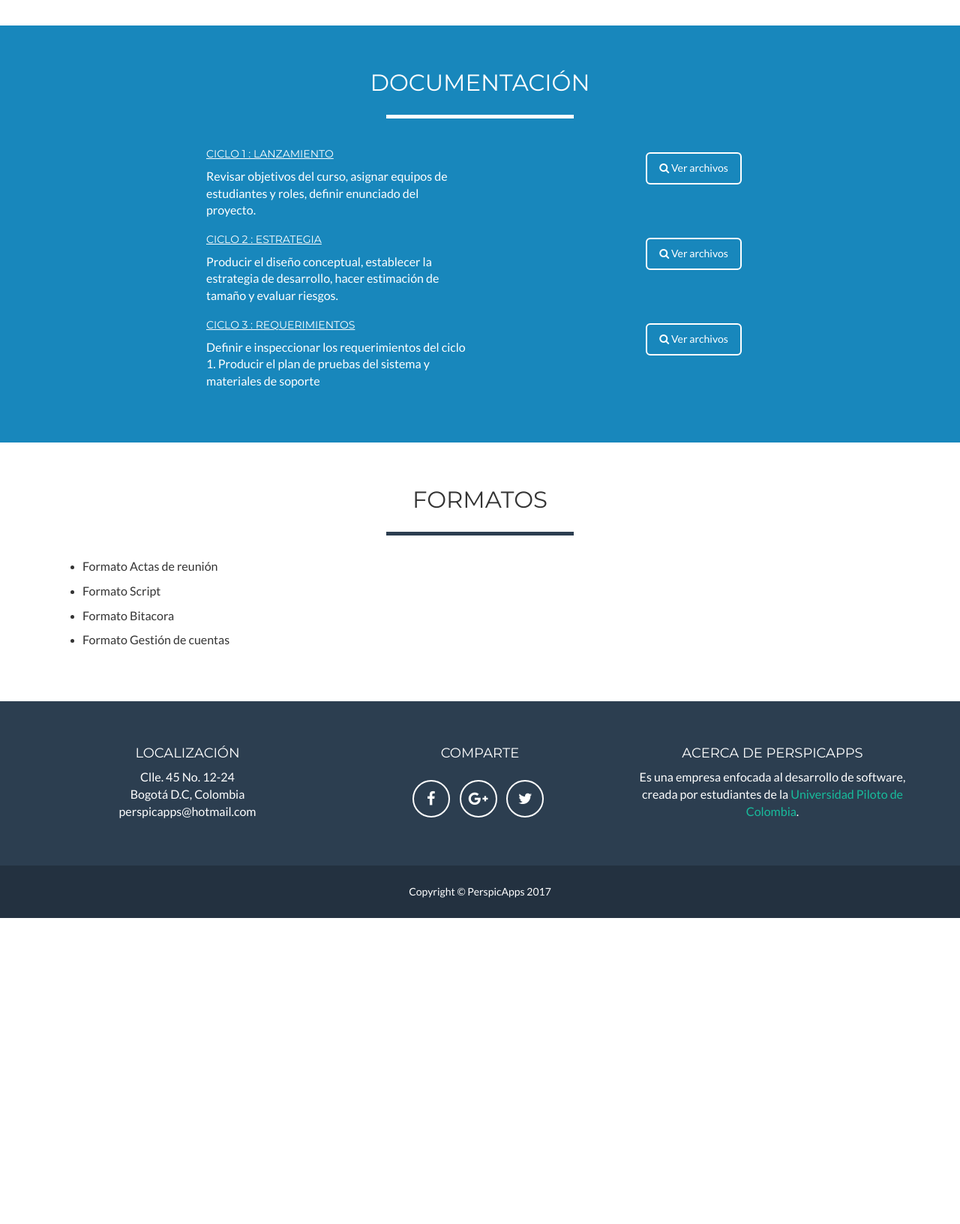
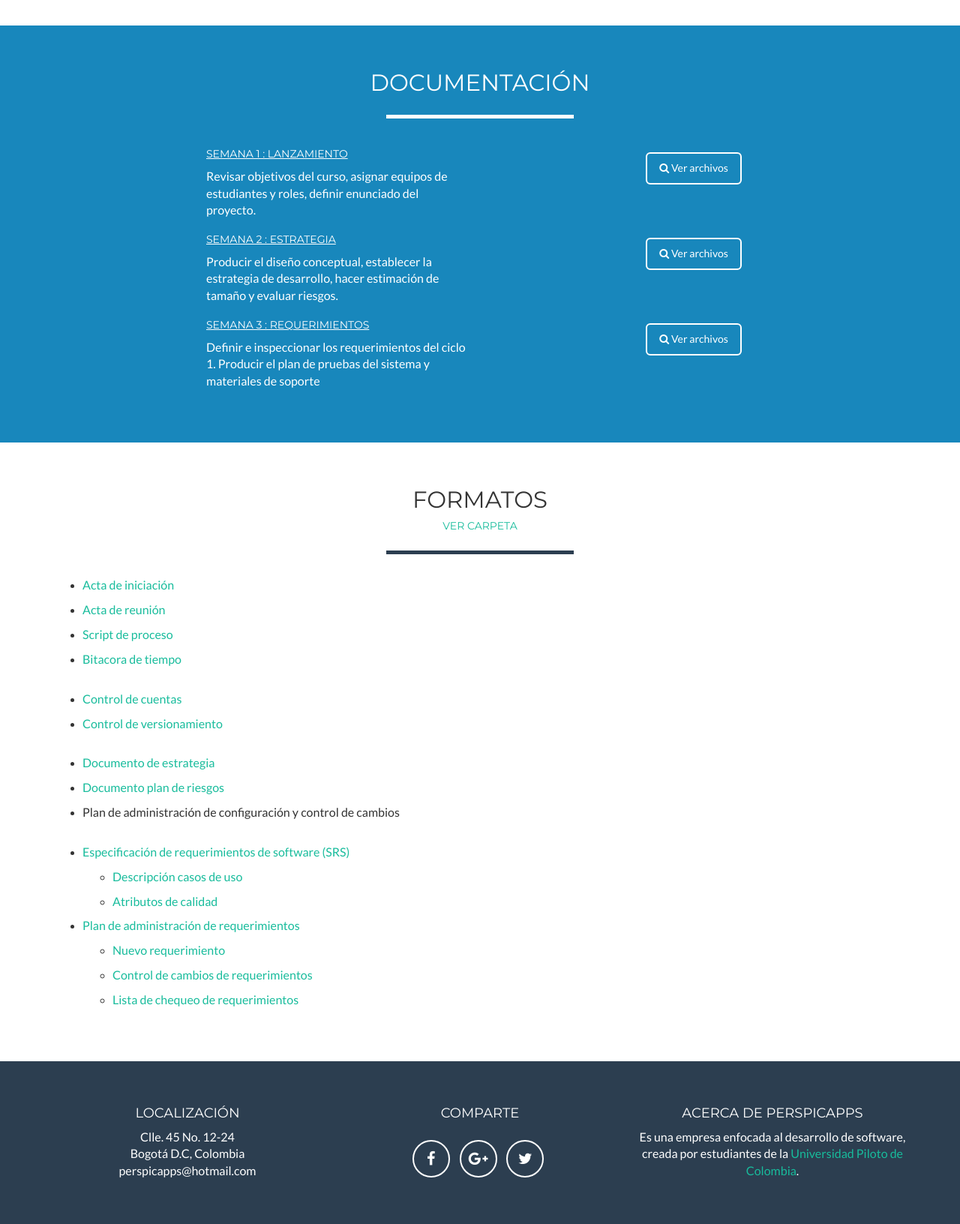
Before and after one commit to Perspicapps1/PortalWeb, a PHP site: page /proyecto.php in a window 1280 px wide. Shown: the part 792-2424 px from the top of the page at 75% size. Before the commit the page ends 2016 px from the top, so only its background shows below. Run offline with PHP 8.4, Linux system fonts and the light colour scheme; some libraries are stand-ins or nearby versions.

Commit message:
Ajustes Links

```diff
--- a/proyecto.php
+++ b/proyecto.php
@@ -117,7 +117,7 @@
                 <!-- Proyecto 1 -->
                 <div class="col-md-12">
                     <div class="col-md-4 col-xs-offset-2">
-                        <h5> <u>Ciclo 1 : Lanzamiento </u></h5>
+                        <h5> <u>Semana 1 : Lanzamiento </u></h5>
                         <p>Revisar objetivos del curso, asignar equipos de estudiantes y roles, definir enunciado del proyecto.</p>
                     </div>
                     <div class="col-md-6 text-center">
@@ -131,7 +131,7 @@
                 <!-- Proyecto 2 -->
                 <div class="col-md-12">
                     <div class="col-md-4 col-xs-offset-2">
-                        <h5> <u>Ciclo 2 : Estrategia</u></h5>
+                        <h5> <u>Semana 2 : Estrategia</u></h5>
                         <p>Producir el diseño conceptual, establecer la estrategia de desarrollo, hacer estimación de tamaño y evaluar riesgos.</p>
                     </div>
                     <div class="col-md-6 text-center">
@@ -145,7 +145,7 @@
                 <!-- ciclo 3 -->
                 <div class="col-md-12">
                     <div class="col-md-4 col-xs-offset-2">
-                        <h5> <u>Ciclo 3 : Requerimientos</u></h5>
+                        <h5> <u>Semana 3 : Requerimientos</u></h5>
                         <p>Definir e inspeccionar los requerimientos del ciclo 1. Producir el plan de pruebas del sistema y materiales de soporte</p>
                     </div>
                     <div class="col-md-6 text-center">
@@ -154,7 +154,7 @@
                         </a>
                     </div>
                 </div>
-                <!-- END[Proyecto 2] -->
+                <!-- END[Proyecto 3] -->
             </div>
         </div>
     </section>
@@ -164,7 +164,7 @@
         <div class="container">
             <div class="row">
                 <div class="col-lg-12 text-center">
-                    <h2>Formatos</h2>
+                    <h2>Formatos<h5><a target="new" href="https://onedrive.live.com/?authkey=%21AI3hPXAtNWUeprs&id=699D14AA9E716631%21161&cid=699D14AA9E716631">Ver carpeta</a></h5></h2>
                     <hr class="star-primary">
                 </div>
             </div>
@@ -174,10 +174,32 @@
                 <div class="col-lg-12">
 
                         <ul>
-                            <li><p>Formato Actas de reunión</p></li>
-                            <li><p>Formato Script</p></li>
-                            <li><p>Formato Bitacora</p></li>
-                            <li><p>Formato Gestión de cuentas</p></li>
+                            <li><p><a target="new" href="https://onedrive.live.com/view.aspx?cid=699d14aa9e716631&page=view&resid=699D14AA9E716631!261&parId=699D14AA9E716631!161&authkey=!AIJTqsGBNDF9QNM&app=Word">Acta de iniciación</a></p></li>
+                            <li><p><a target="new" href="https://onedrive.live.com/view.aspx?cid=699d14aa9e716631&page=view&resid=699D14AA9E716631!259&parId=699D14AA9E716631!161&authkey=!AIJTqsGBNDF9QNM&app=Word">Acta de reunión</a></p></li>
+                            <li><p><a target="new" href="https://onedrive.live.com/view.aspx?cid=699d14aa9e716631&page=view&resid=699D14AA9E716631!273&parId=699D14AA9E716631!161&authkey=!AIJTqsGBNDF9QNM&app=Word">Script de proceso</a></p></li>
+                            <li><p><a target="new" href="https://onedrive.live.com/view.aspx?cid=699d14aa9e716631&page=view&resid=699D14AA9E716631!263&parId=699D14AA9E716631!161&authkey=!AIJTqsGBNDF9QNM&app=Word">Bitacora de tiempo</a></p></li>
+                            <br>
+                            <li><p><a target="new" href="https://onedrive.live.com/view.aspx?cid=699d14aa9e716631&page=view&resid=699D14AA9E716631!270&parId=699D14AA9E716631!161&authkey=!AIJTqsGBNDF9QNM&app=Excel">Control de cuentas</a></p></li>
+                            <li><p><a target="new" href="https://onedrive.live.com/view.aspx?cid=699d14aa9e716631&page=view&resid=699D14AA9E716631!271&parId=699D14AA9E716631!161&authkey=!AIJTqsGBNDF9QNM&app=Excel">Control de versionamiento</a></p></li>
+                            <br>
+                            <li><p><a target="new" href="https://onedrive.live.com/view.aspx?cid=699d14aa9e716631&page=view&resid=699D14AA9E716631!267&parId=699D14AA9E716631!161&authkey=!AIJTqsGBNDF9QNM&app=Word">Documento de estrategia</a></p></li>
+                            <li><p><a target="new" href="https://onedrive.live.com/view.aspx?cid=699d14aa9e716631&page=view&resid=699D14AA9E716631!266&parId=699D14AA9E716631!161&authkey=!AIJTqsGBNDF9QNM&app=Word">Documento plan de riesgos</a></p></li>
+                            <li><p>Plan de administración de configuración y control de cambios</p></li>
+                            <br>
+                            <li><p><a target="new" href="https://onedrive.live.com/view.aspx?cid=699d14aa9e716631&page=view&resid=699D14AA9E716631!272&parId=699D14AA9E716631!161&authkey=!AIJTqsGBNDF9QNM&app=Word">Especificación de requerimientos de software (SRS)</a></p></li>
+                                <ul>
+                                    <li><p><a target="new" href="https://onedrive.live.com/view.aspx?cid=699d14aa9e716631&page=view&resid=699D14AA9E716631!274&parId=699D14AA9E716631!161&authkey=!AIJTqsGBNDF9QNM&app=Word">Descripción casos de uso</a></p></li>
+                                    <li><p><a target="new" href="https://onedrive.live.com/view.aspx?cid=699d14aa9e716631&page=view&resid=699D14AA9E716631!268&parId=699D14AA9E716631!161&authkey=!AIJTqsGBNDF9QNM&app=Word">Atributos de calidad</a></p></li>
+                                </ul>
+
+
+                            <li><p><a target="new" href="https://onedrive.live.com/view.aspx?cid=699d14aa9e716631&page=view&resid=699D14AA9E716631!277&parId=699D14AA9E716631!161&authkey=!AI3hPXAtNWUeprs&app=Word">Plan de administración de requerimientos</a></p></li>
+                                <ul>
+                                    <li><p><a target="new" href="https://onedrive.live.com/view.aspx?cid=699d14aa9e716631&page=view&resid=699D14AA9E716631!276&parId=699D14AA9E716631!161&authkey=!AI3hPXAtNWUeprs&app=Word">Nuevo requerimiento</a></p></li>
+                                    <li><p><a target="new" href="https://onedrive.live.com/view.aspx?cid=699d14aa9e716631&page=view&resid=699D14AA9E716631!269&parId=699D14AA9E716631!161&authkey=!AIJTqsGBNDF9QNM&app=Word">Control de cambios de requerimientos</a></p></li>
+                                    <li><p><a target="new" href="https://onedrive.live.com/view.aspx?cid=699d14aa9e716631&page=view&resid=699D14AA9E716631!262&parId=699D14AA9E716631!161&authkey=!AIJTqsGBNDF9QNM&app=Word">Lista de chequeo de requerimientos</a></p></li>
+                                </ul>
+
                         </ul>
 
                 </div>
```
